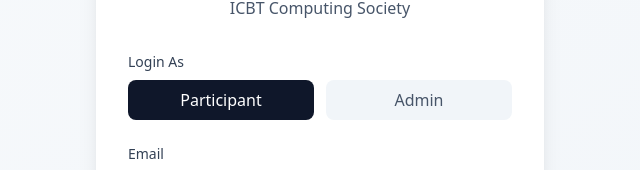
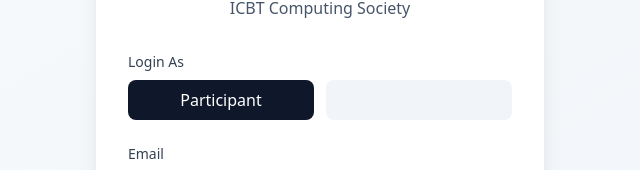
Before and after one commit to NadeekaSA/naadanu-icbt, a React (Vite) app: page / in a window 1280 px wide. Both pictures are taken after a click on the button "Login". Shown: the part 290-460 px from the top of the page, without its empty margins (320-960 px from the left). Built offline with nearby package versions, Linux system fonts and the light colour scheme; no server answers.

Commit message:
Add comment for Admin button in LoginPage
Added a comment for the Admin button for clarity.

```diff
--- a/src/components/LoginPage.tsx
+++ b/src/components/LoginPage.tsx
@@ -65,7 +65,7 @@ export default function LoginPage() {
                     : 'bg-slate-100 text-slate-600 hover:bg-slate-200'
                 }`}
               >
-                Admin
+                {/*Admin button*/}
               </button>
             </div>
           </div>
```
